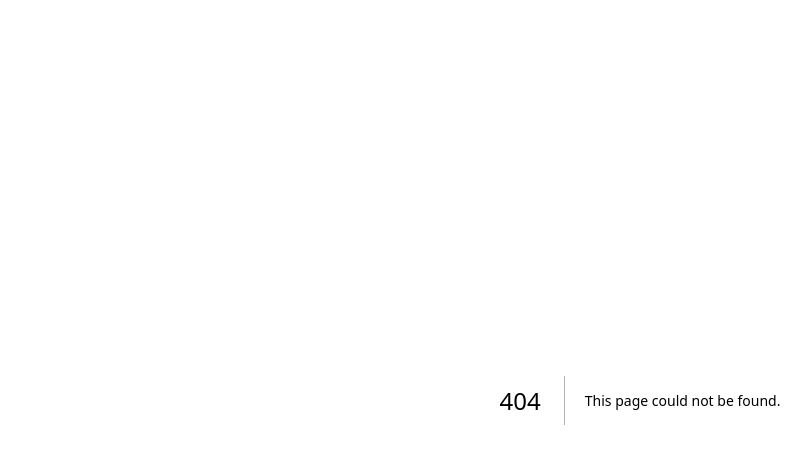
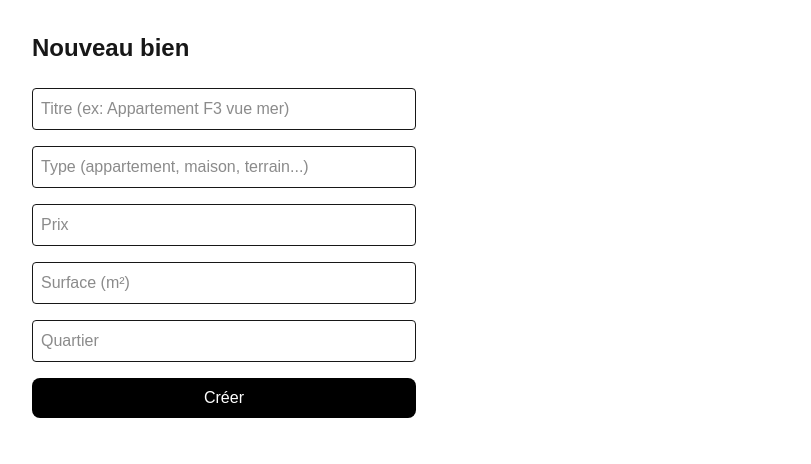
Before and after one commit to fakhfakheya/crm-immobilier, a Next.js app: page /properties/new in a window 1280 px wide. Before the commit this address had no page. Shown: the top 464 px of the page, without its empty margins (0-811 px from the left). Built offline with nearby package versions, Linux system fonts and the light colour scheme.

Commit message:
Add properties catalog and create form

```diff
--- /dev/null
+++ b/app/properties/new/page.tsx
@@ -0,0 +1,71 @@
+import { prisma } from "@/lib/prisma";
+import { redirect } from "next/navigation";
+
+async function createProperty(formData: FormData) {
+  "use server";
+
+  const title = formData.get("title") as string;
+  const type = formData.get("type") as string;
+  const price = formData.get("price") as string;
+  const surface = formData.get("surface") as string;
+  const neighborhood = formData.get("neighborhood") as string;
+
+  await prisma.property.create({
+    data: {
+      title,
+      type,
+      price: parseFloat(price),
+      surface: surface ? parseFloat(surface) : null,
+      neighborhood,
+    },
+  });
+
+  redirect("/properties");
+}
+
+export default function NewPropertyPage() {
+  return (
+    <div className="p-8 max-w-md">
+      <h1 className="text-2xl font-bold mb-6">Nouveau bien</h1>
+      <form action={createProperty} className="flex flex-col gap-4">
+        <input
+          name="title"
+          placeholder="Titre (ex: Appartement F3 vue mer)"
+          required
+          className="border p-2 rounded"
+        />
+        <input
+          name="type"
+          placeholder="Type (appartement, maison, terrain...)"
+          required
+          className="border p-2 rounded"
+        />
+        <input
+          name="price"
+          type="number"
+          placeholder="Prix"
+          required
+          className="border p-2 rounded"
+        />
+        <input
+          name="surface"
+          type="number"
+          placeholder="Surface (m²)"
+          className="border p-2 rounded"
+        />
+        <input
+          name="neighborhood"
+          placeholder="Quartier"
+          required
+          className="border p-2 rounded"
+        />
+        <button
+          type="submit"
+          className="bg-black text-white px-4 py-2 rounded-lg"
+        >
+          Créer
+        </button>
+      </form>
+    </div>
+  );
+}
--- /dev/null
+++ b/app/properties/page.tsx
@@ -0,0 +1,65 @@
+import { prisma } from "@/lib/prisma";
+import Link from "next/link";
+
+export default async function PropertiesPage() {
+  const properties = await prisma.property.findMany({
+    orderBy: { createdAt: "desc" },
+  });
+
+  const statusLabel: Record<string, string> = {
+    AVAILABLE: "Disponible",
+    RESERVED: "Réservé",
+    SOLD: "Vendu",
+  };
+
+  const statusColor: Record<string, string> = {
+    AVAILABLE: "bg-green-100 text-green-700",
+    RESERVED: "bg-yellow-100 text-yellow-700",
+    SOLD: "bg-gray-200 text-gray-600",
+  };
+
+  return (
+    <div className="p-8">
+      <div className="flex items-center justify-between mb-6">
+        <h1 className="text-2xl font-bold">Catalogue des biens</h1>
+        <Link
+          href="/properties/new"
+          className="bg-black text-white px-4 py-2 rounded-lg"
+        >
+          + Nouveau bien
+        </Link>
+      </div>
+
+      {properties.length === 0 ? (
+        <p className="text-gray-500">Aucun bien pour le moment.</p>
+      ) : (
+        <div className="grid grid-cols-1 md:grid-cols-3 gap-4">
+          {properties.map((property) => (
+            <div key={property.id} className="border rounded-lg p-4">
+              <div className="flex items-center justify-between mb-2">
+                <h2 className="font-semibold">{property.title}</h2>
+                <span
+                  className={`text-xs px-2 py-1 rounded-full ${
+                    statusColor[property.status]
+                  }`}
+                >
+                  {statusLabel[property.status]}
+                </span>
+              </div>
+              <p className="text-sm text-gray-500">{property.type}</p>
+              <p className="text-sm text-gray-500">{property.neighborhood}</p>
+              <p className="mt-2 font-bold">
+                {property.price.toLocaleString()} {property.currency}
+              </p>
+              {property.surface && (
+                <p className="text-sm text-gray-500">
+                  {property.surface} m²
+                </p>
+              )}
+            </div>
+          ))}
+        </div>
+      )}
+    </div>
+  );
+}
```
